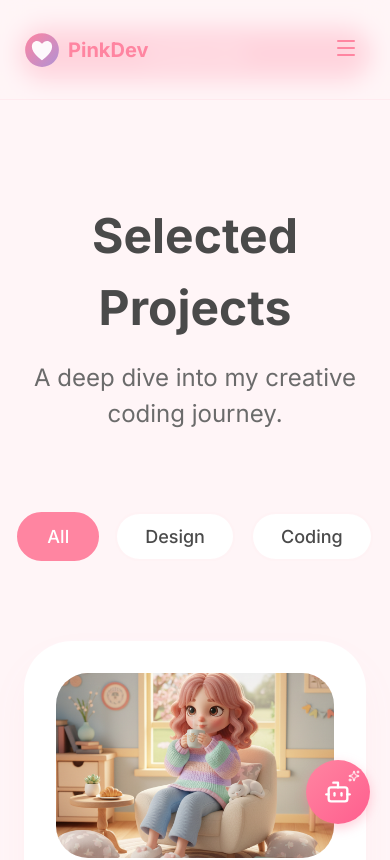
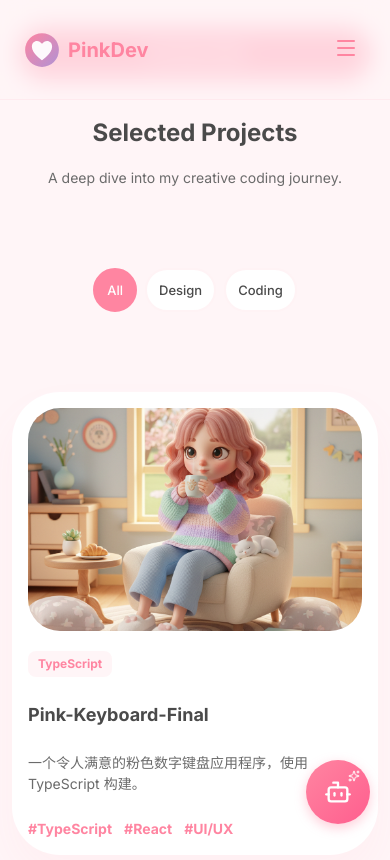
Before and after one commit to 925754332-dev/pinkdev-portfolio, a React (Vite) app: page /projects in a window 390 px wide. Shown: the top 860 px of the page. Built offline with nearby package versions, Linux system fonts and the light colour scheme.

Commit message:
feat: add mobile touch-friendly optimizations and reduced motion support

```diff
--- a/src/pages/Home.css
+++ b/src/pages/Home.css
@@ -463,6 +463,8 @@
 
   .hero-image {
     max-width: 300px;
+    width: 100%;
+    height: auto;
   }
 
   .headline {
@@ -471,6 +473,7 @@
 
   .subline {
     font-size: 14px;
+    line-height: 1.6;
   }
 
   .skills-grid {
@@ -481,4 +484,80 @@
   .home-projects-grid {
     grid-template-columns: 1fr;
   }
+
+  /* 移动端触控优化 */
+  .view-projects-btn {
+    min-height: 48px; /* 触控最小目标尺寸 */
+    font-size: 16px;
+  }
+
+  /* 项目卡片触控区域优化 */
+  .home-project-card {
+    padding: 20px;
+  }
+
+  /* 技能标签触控优化 */
+  .skill-pill {
+    min-height: 44px;
+    padding: 12px 16px;
+  }
 }
+
+@media (max-width: 480px) {
+  .hero {
+    padding: 30px 12px;
+  }
+
+  .headline {
+    font-size: 1.6rem;
+  }
+
+  .subline {
+    font-size: 13px;
+  }
+
+  .badge {
+    font-size: 12px;
+    padding: 6px 12px;
+  }
+
+  /* 防止字体过小导致阅读困难 */
+  .skill-pill {
+    font-size: 14px;
+  }
+
+  /* 确保项目卡片不会太挤 */
+  .home-project-card {
+    margin-bottom: 16px;
+  }
+}
+
+/* 触摸设备优化：减少动画 */
+@media (hover: none) and (pointer: coarse) {
+  .floating-skill,
+  .floating-card {
+    animation: none !important;
+  }
+
+  /* 提高按钮可点击区域 */
+  button, a {
+    min-height: 44px;
+  }
+}
+
+/* 减少动画偏好设置 */
+@media (prefers-reduced-motion: reduce) {
+  .char {
+    animation: none;
+    opacity: 1;
+  }
+
+  .floating-skill,
+  .floating-card {
+    animation: none !important;
+  }
+
+  .stars {
+    background: none !important;
+  }
+}
--- a/src/pages/Projects.css
+++ b/src/pages/Projects.css
@@ -147,3 +147,67 @@
     font-size: 48px;
   }
 }
+
+@media (max-width: 768px) {
+  .detailed-projects-page {
+    padding: 20px 15px;
+  }
+
+  .projects-title {
+    font-size: 32px;
+  }
+
+  .projects-sub {
+    font-size: 14px;
+  }
+
+  .detailed-proj-card {
+    padding: 20px;
+    gap: 20px;
+  }
+
+  .proj-title-text {
+    font-size: 18px;
+  }
+
+  .proj-desc-text {
+    font-size: 14px;
+    line-height: 1.5;
+  }
+
+  /* 过滤按钮触控优化 */
+  .filter-btn-detailed {
+    min-height: 44px;
+    padding: 10px 16px;
+    font-size: 14px;
+  }
+}
+
+@media (max-width: 480px) {
+  .detailed-projects-page {
+    padding: 15px 12px;
+  }
+
+  .projects-title {
+    font-size: 24px;
+  }
+
+  .filters-container {
+    flex-wrap: wrap;
+    gap: 8px;
+  }
+
+  .filter-btn-detailed {
+    padding: 8px 12px;
+    font-size: 13px;
+  }
+
+  .detailed-proj-card {
+    padding: 16px;
+  }
+
+  .proj-badge {
+    font-size: 12px;
+    padding: 4px 10px;
+  }
+}
```
